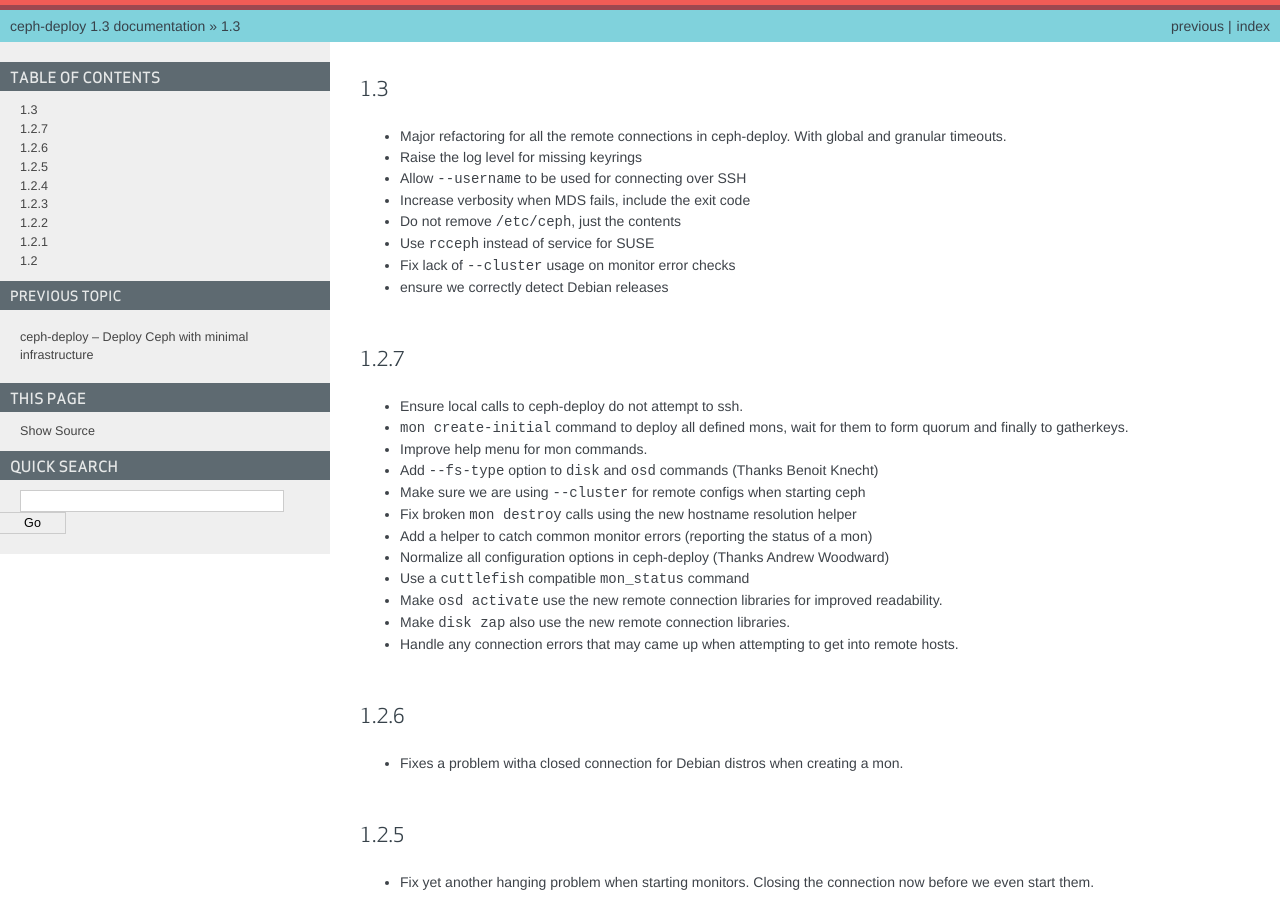
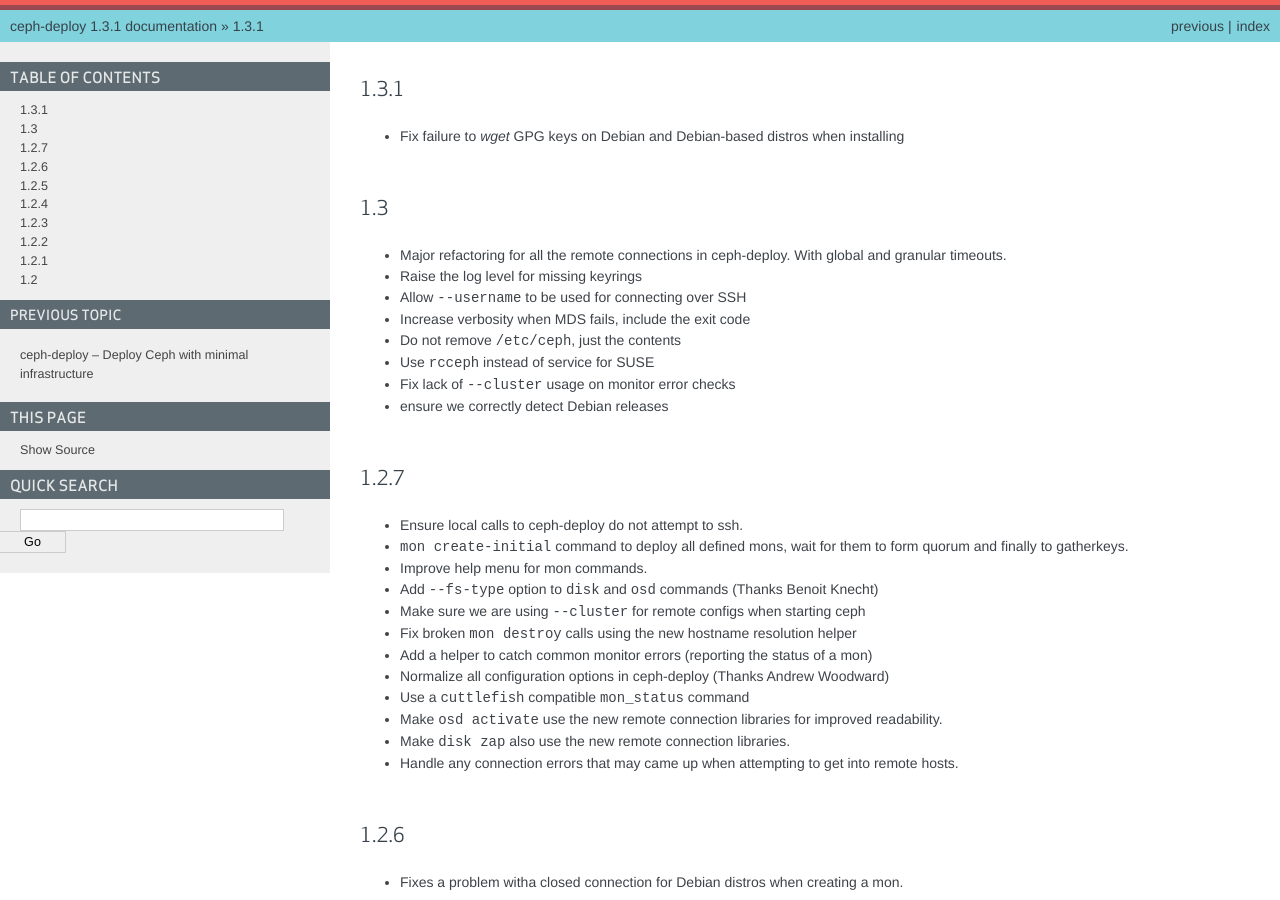
Before and after one commit to ceph/ceph-deploy, a Sphinx documentation site: the page built from docs/source/changelog.rst, in a window 1280 px wide and 900 px high. Built offline with Sphinx 7.4.7, drawn with Linux system fonts in a browser that asks for light colours; some of the changed text lies outside the part shown.

Commit message:
bump the version and changelog for a release
Signed-off-by: Alfredo Deza <alfredo.deza@inktank.com>

```diff
--- a/ceph_deploy/__init__.py
+++ b/ceph_deploy/__init__.py
@@ -1,2 +1,2 @@
 
-__version__ = '1.3'
+__version__ = '1.3.1'
--- a/docs/source/changelog.rst
+++ b/docs/source/changelog.rst
@@ -1,3 +1,8 @@
+1.3.1
+-----
+* Fix failure to `wget` GPG keys on Debian and Debian-based distros when
+  installing
+
 1.3
 ---
 * Major refactoring for all the remote connections in ceph-deploy. With global
```
